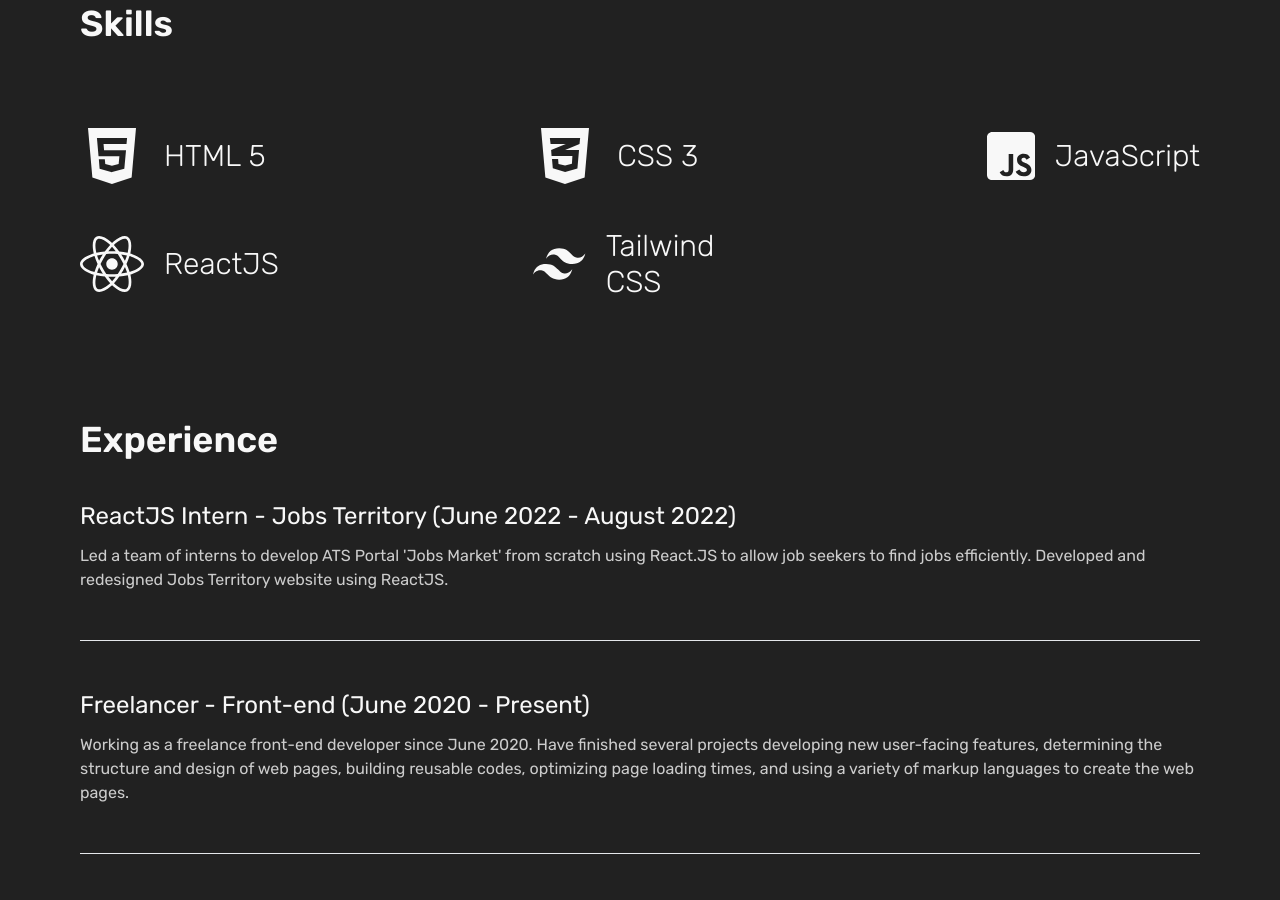
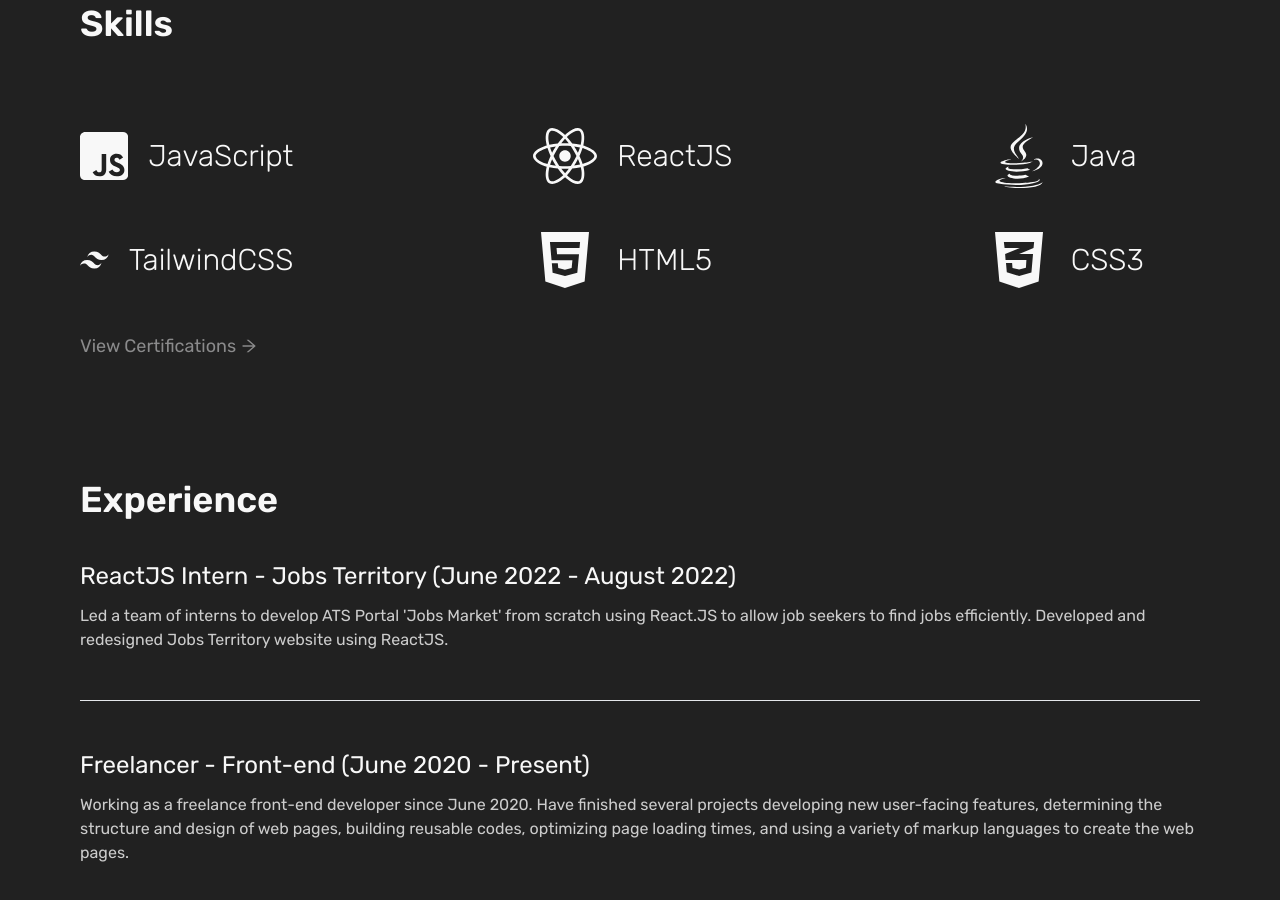
Before and after one commit to justAkshitAgrawal/react-portfolio, a React (Create React App) app: page / in a window 1280 px wide. Shown: the part 1000-1900 px from the top of the page. Built offline with nearby package versions, Linux system fonts and the light colour scheme.

Commit message:
Few Modifications

```diff
--- a/src/components/Skill.jsx
+++ b/src/components/Skill.jsx
@@ -8,7 +8,7 @@
       whileInView={{ opacity: 1 }}
       viewport={{ once: true }}
       transition={{ duration: 1.2 }}
-      className="flex items-center space-x-5"
+      className="flex items-center space-x-5 transition-all cursor-pointer hover:scale-110"
     >
       {icon}
       <h1 className="text-3xl font-light">{skill}</h1>
--- a/src/components/Skills.jsx
+++ b/src/components/Skills.jsx
@@ -1,15 +1,23 @@
 import React from "react";
-import { FaCss3Alt, FaHtml5, FaJsSquare, FaReact } from "react-icons/fa";
+import {
+  FaCss3Alt,
+  FaHtml5,
+  FaJava,
+  FaJsSquare,
+  FaReact,
+} from "react-icons/fa";
 import { SiTailwindcss } from "react-icons/si";
 import Skill from "./Skill";
+import { AiOutlineArrowRight } from "react-icons/ai";
 
 function Skills() {
   const skills = {
-    "HTML 5": <FaHtml5 className="w-16 h-16" />,
-    "CSS 3": <FaCss3Alt className="w-16 h-16" />,
     JavaScript: <FaJsSquare className="w-16 h-16" />,
     ReactJS: <FaReact className="w-16 h-16" />,
-    "Tailwind CSS": <SiTailwindcss className="w-16 h-16" />,
+    Java: <FaJava className="w-16 h-16" />,
+    TailwindCSS: <SiTailwindcss className="w-16 h-16" />,
+    HTML5: <FaHtml5 className="w-16 h-16" />,
+    CSS3: <FaCss3Alt className="w-16 h-16" />,
   };
   return (
     <div className="px-20 mt-20" id="skills">
@@ -18,6 +26,15 @@
         {Object.keys(skills).map((skill) => {
           return <Skill skill={skill} icon={skills[skill]} />;
         })}
+        <a
+          href="https://www.hackerrank.com/certificates/c2913db6b3cb"
+          target="_blank"
+          rel="noreferrer"
+          className="flex items-center text-lg text-gray-100/50 "
+        >
+          View Certifications
+          <AiOutlineArrowRight className="ml-1" />
+        </a>
       </div>
     </div>
   );
```
